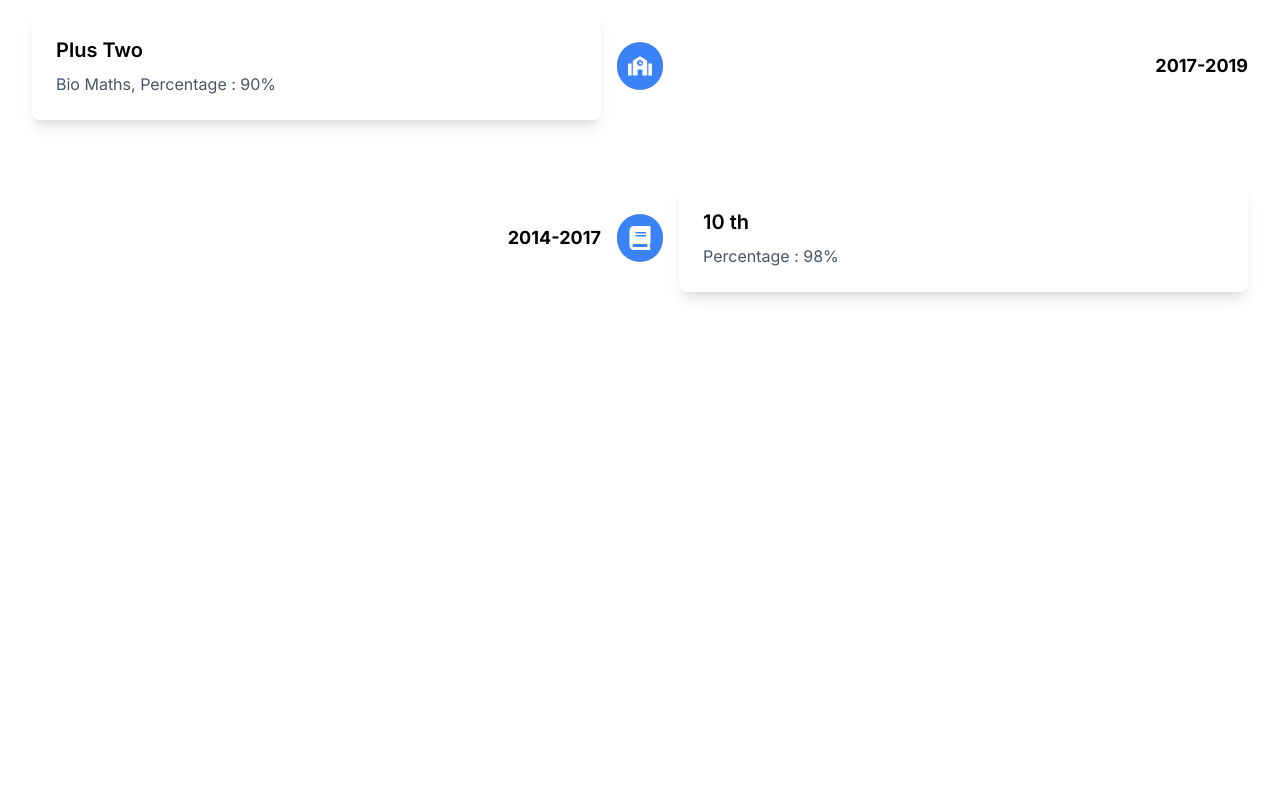
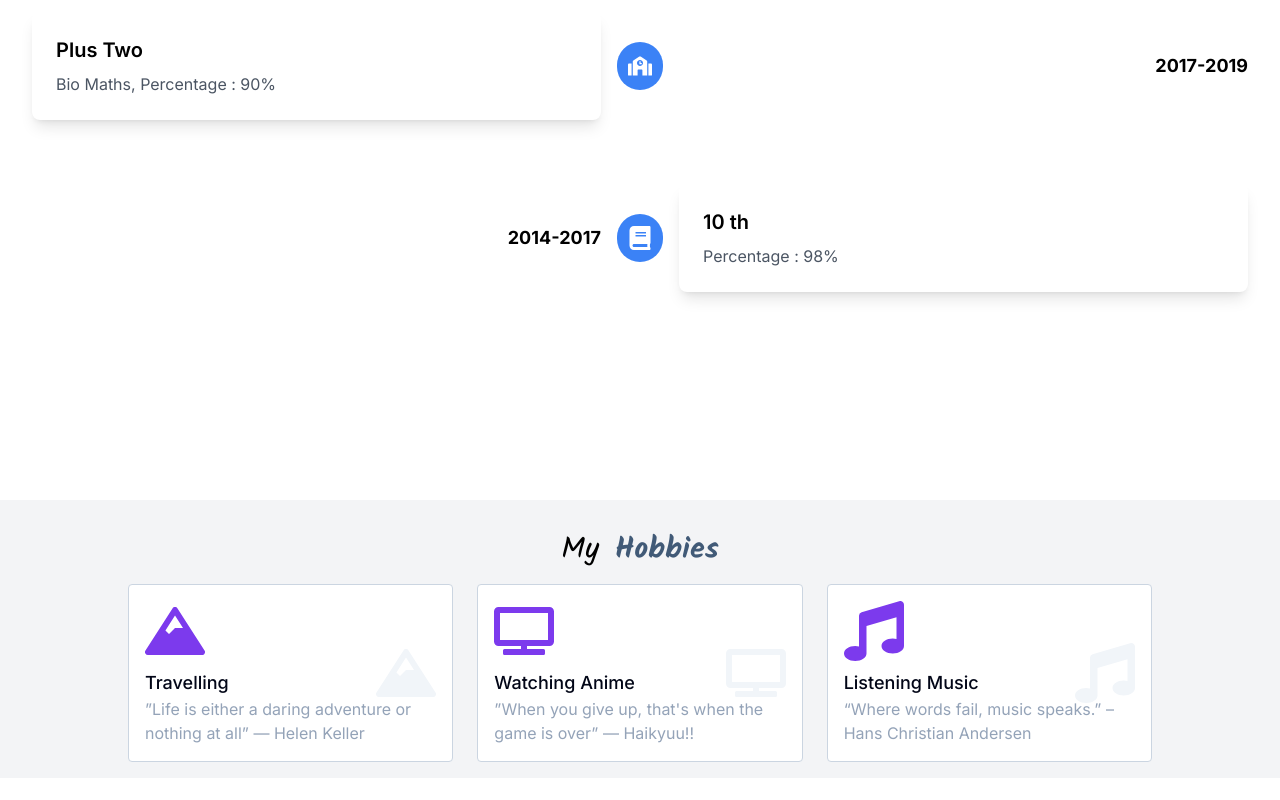
Before and after one commit to albinthomas724/portfolio, a Next.js app: page / in a window 1280 px wide. Shown: the part 2086-2886 px from the top of the page. Before the commit the page ends 2458 px from the top, so only its background shows below. Built offline with nearby package versions, Linux system fonts and the light colour scheme; grey boxes are pictures that could not be loaded; a web font is replaced by a local one.

Commit message:
added hobbies and a game

```diff
--- /dev/null
+++ b/app/components/Gameembed.js
@@ -0,0 +1,31 @@
+const GameEmbed = () => {
+    return (
+      <div
+        style={{
+          position: "relative",
+          height: 0,
+          overflow: "hidden",
+          paddingBottom: "56.25%", // Aspect ratio for responsive embed
+        }}
+      >
+        <iframe
+          id="embededGame"
+          src="https://idev.games/embed/narrow-escape"
+          scrolling="no"
+          seamless="seamless"
+          frameBorder="0"
+          style={{
+            position: "absolute",
+            top: 0,
+            left: 0,
+            width: "100%",
+            height: "100%",
+          }}
+        >
+          Browser not compatible.
+        </iframe>
+      </div>
+    );
+  };
+
+  export default GameEmbed;
--- /dev/null
+++ b/app/components/Hobbycard.js
@@ -0,0 +1,80 @@
+// file: Hobbycard.jsx
+"use client"; // For Next.js compatibility
+
+import React, { useState, useEffect } from "react";
+import * as FaIcons from "react-icons/fa"; // Import all icons from react-icons/fa
+
+const Hobbycard = () => {
+  const [cards, setCards] = useState([]);
+
+  useEffect(() => {
+    // Fetch data from API
+    const fetchData = async () => {
+      try {
+        const response = await fetch("hobbydata.json"); // Replace with your API endpoint
+        const data = await response.json();
+        setCards(data);
+      } catch (error) {
+        console.error("Error fetching data:", error);
+      }
+    };
+
+    fetchData();
+  }, []);
+
+  return (
+
+    <div className="bg-gray-100 w-full flex justify-center p-4">
+    {/* Flex container ensures the grid is horizontally centered */}
+    <div className="grid gap-6 grid-cols-1 md:grid-cols-2 lg:grid-cols-3 justify-items-center items-center max-w-screen-lg">
+            {cards.map((card, index) => (
+              <Card
+                key={index}
+                title={card.title}
+                subtitle={card.subtitle}
+                href={card.href}
+                iconName={card.icon} // Pass the icon name directly from the API
+              />
+            ))}
+          </div>
+        </div>
+      );
+    };
+
+const DynamicIcon = ({ iconName }) => {
+  const IconComponent = FaIcons[iconName]; // Resolve the icon component dynamically
+
+  if (!IconComponent) {
+    console.warn(`Icon "${iconName}" not found.`);
+    return <div className="text-red-500">No Icon</div>; // Fallback for missing icons
+  }
+
+  return <IconComponent className="text-6xl " />; // Render the resolved icon
+};
+
+const Card = ({ title, subtitle, href, iconName }) => {
+    return (
+      <a
+        href={href}
+        className="w-full p-4 rounded border-[1px] border-slate-300 relative overflow-hidden group bg-white"
+      >
+        <div className="absolute inset-0 bg-gradient-to-r from-violet-600 to-indigo-600 translate-y-[100%] group-hover:translate-y-[0%] transition-transform duration-300" />
+        {/* Large icon positioned bigger and center-left */}
+        <div className="absolute z-10 top-1/2 right-4 -translate-y-1/2 text-[26rem] text-slate-100 group-hover:text-violet-400 group-hover:rotate-12 transition-transform duration-300">
+          <DynamicIcon iconName={iconName} />
+        </div>
+        <div className="mb-2 text-2xl text-violet-600 group-hover:text-white transition-colors relative z-10 duration-300">
+          <DynamicIcon iconName={iconName} />
+        </div>
+        <h3 className="font-medium text-lg text-slate-950 group-hover:text-white relative z-10 duration-300">
+          {title}
+        </h3>
+        <p className="text-slate-400 group-hover:text-violet-200 relative z-10 duration-300">
+          {subtitle}
+        </p>
+      </a>
+    );
+  };
+
+
+export default Hobbycard;
--- a/app/page.js
+++ b/app/page.js
@@ -1,4 +1,6 @@
 import Education from "./pages/Education"
+import Game from "./pages/Game"
+import Hobby from "./pages/Hobby"
 import Introduction from "./pages/Introduction"
 import SkillSet from "./pages/SkillSet"
 
@@ -10,6 +12,8 @@ export default function Home() {
     <Introduction/>
     <SkillSet/>
     <Education/>
+    <Hobby/>
+    <Game/>
     </main>
   )
 }
--- /dev/null
+++ b/app/pages/Game.js
@@ -0,0 +1,12 @@
+import React from 'react'
+import GameEmbed from '../components/Gameembed'
+
+const Game = () => {
+  return (
+    <div>
+      <GameEmbed/>
+    </div>
+  )
+}
+
+export default Game
--- /dev/null
+++ b/app/pages/Hobby.js
@@ -0,0 +1,21 @@
+import React from 'react'
+import Hobbycard from '../components/Hobbycard'
+
+const Hobby = () => {
+  return (
+    <div>
+        <div className="text-center mt-32 pt-8 bg-gray-100">
+              <span className="font-cursive text-3xl">
+                My
+              </span>
+              <span className="text-coolgrey font-semibold font-cursive text-3xl ml-4">
+                Hobbies
+              </span>
+            </div>
+        <div><Hobbycard/></div>
+
+    </div>
+  )
+}
+
+export default Hobby
--- /dev/null
+++ b/public/hobbydata.json
@@ -0,0 +1,21 @@
+[
+    {
+      "title": "Travelling",
+      "subtitle":"”Life is either a daring adventure or nothing at all” — Helen Keller",
+      "href": "",
+      "icon": "FaMountain"
+    },
+    {
+      "title": "Watching Anime",
+      "subtitle": "”When you give up, that's when the game is over” — Haikyuu!!",
+      "href": "",
+      "icon": "FaTv"
+    },
+    {
+      "title": "Listening Music",
+      "subtitle": "“Where words fail, music speaks.” – Hans Christian Andersen",
+      "href": "/team",
+      "icon": "FaMusic"
+    }
+
+  ]
```
